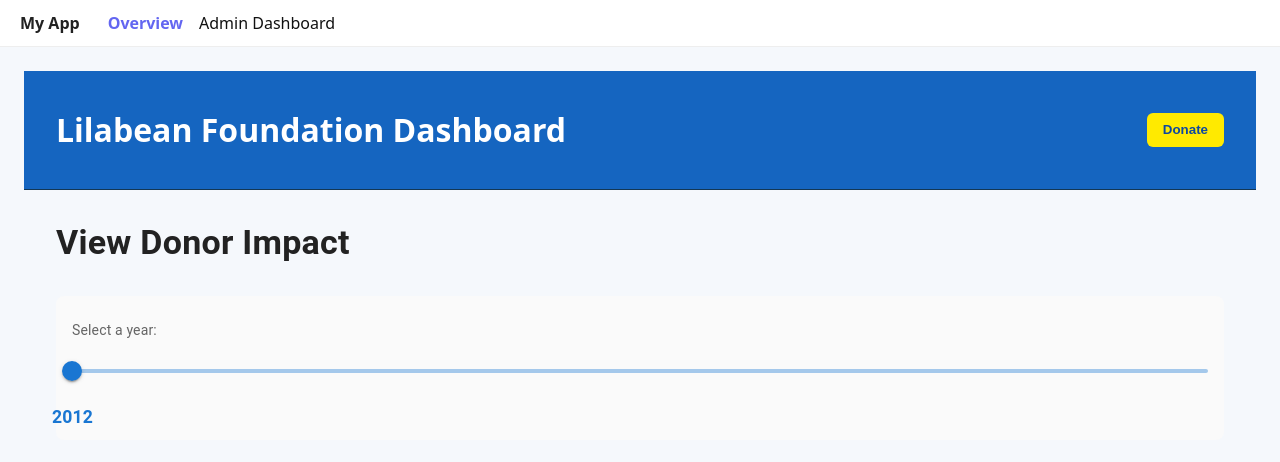
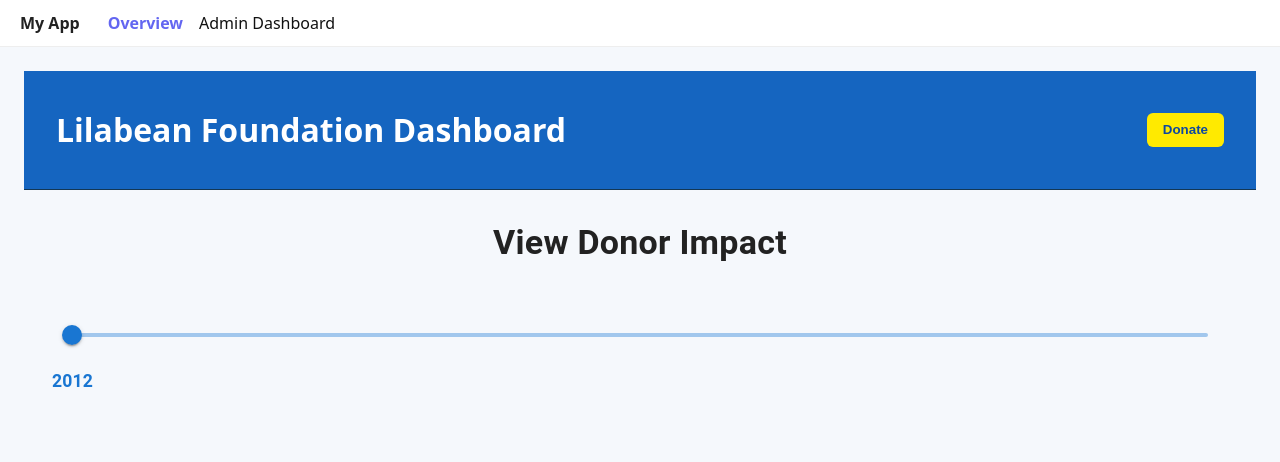
Before and after one commit to cfgcolumbus25/Team-7, a React (Vite) app in the folder frontend/: page / in a window 1280 px wide. Shown: the top 462 px of the page. Built offline with nearby package versions, Linux system fonts and the light colour scheme.

Commit message:
Made the timeline look nicer

```diff
--- a/frontend/src/components/ResearchTimeline.jsx
+++ b/frontend/src/components/ResearchTimeline.jsx
@@ -12,8 +12,7 @@ const Container = styled(Box)(({ theme }) => ({
 // box around the slider to give it a nice background and spacing
 const SliderContainer = styled(Box)(({ theme }) => ({
   padding: theme.spacing(3, 2),
-  backgroundColor: '#fafafa',
-  borderRadius: theme.shape.borderRadius * 2,
+  backgroundColor: 'transparent',
   marginBottom: theme.spacing(4),
   position: 'relative',
 }));
@@ -53,14 +52,11 @@ export default function ResearchTimeline() {
 
   return (
     <Container>
-      <Typography variant="h4" component="h2" gutterBottom sx={{ mb: 4, fontWeight: 'bold' }}>
+      <Typography variant="h4" component="h2" gutterBottom sx={{ mb: 4, fontWeight: 'bold', textAlign: 'center' }}>
         View Donor Impact
       </Typography>
 
       <SliderContainer>
-        <Typography variant="body2" color="text.secondary" sx={{ mb: 2 }}>
-          Select a year:
-        </Typography>
         <SliderWrapper>
           <Slider
             value={selectedYear}
```
